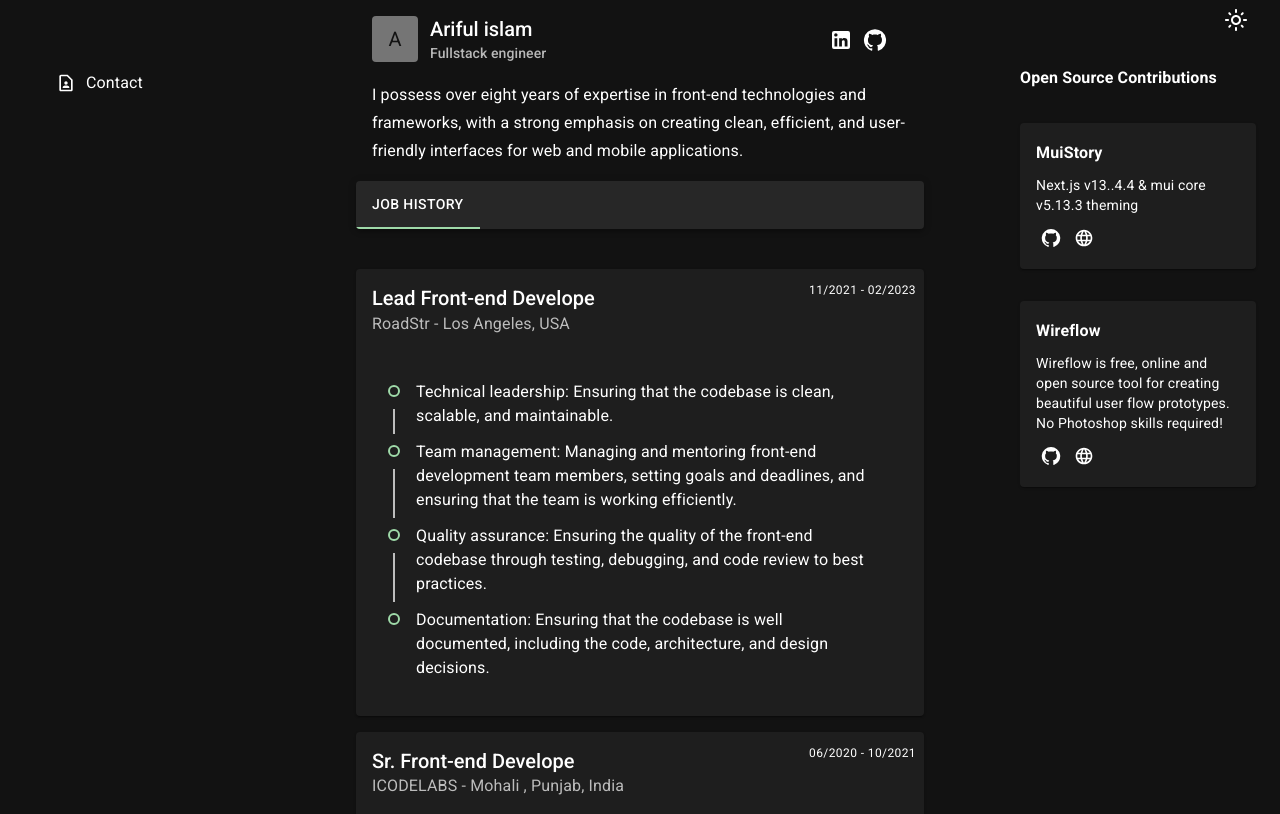
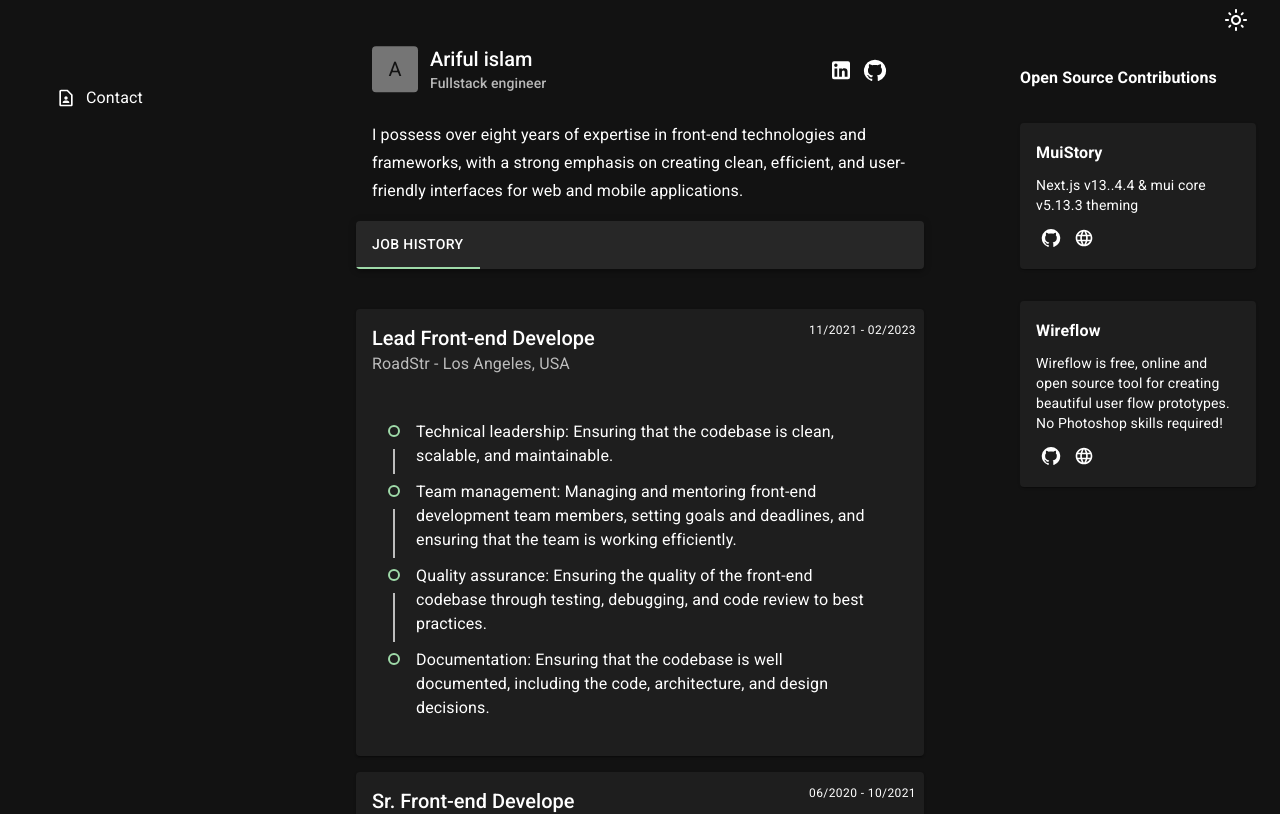
Before and after one commit to arifulbgt4/ariful.io, a Next.js app: page / in a window 1280 px wide. Shown: the top 814 px of the page. Built offline with nearby package versions, Linux system fonts and the light colour scheme.

Commit message:
feat: home parallax

```diff
--- a/src/layouts/DefaultLayout/index.tsx
+++ b/src/layouts/DefaultLayout/index.tsx
@@ -10,13 +10,13 @@ import { useTheme } from "@mui/material/styles";
 // Icons
 import LightModeOutlined from "@mui/icons-material/LightModeOutlined";
 import DarkModeOutlined from "@mui/icons-material/DarkModeOutlined";
+// packages
+import { ParallaxProvider } from "react-scroll-parallax";
 
 // widgets
 import PortfolioHeader from "src/widgets/PortfolioHeader";
 import ListNavigation from "src/widgets/ListNavigation";
 import OpenSource from "src/widgets/OpenSource";
-// Components
-import ScrollTrigger from "src/components/ScrollTrigger";
 // Context
 import { ColorModeContext } from "src/theme";
 // Types
@@ -31,8 +31,7 @@ const DefaultLayout: FC<DefaultLayoutOptions> = ({ children }) => {
   const { toggleColorMode } = useContext(ColorModeContext);
 
   return (
-    <ScrollTrigger threshold={100}>
-      {(trigger) => (
+    <ParallaxProvider>
       <Container
         maxWidth={false}
         sx={{
@@ -47,20 +46,10 @@ const DefaultLayout: FC<DefaultLayoutOptions> = ({ children }) => {
           top={-96}
           zIndex={1}
         >
-            <Grid
-              item
-              xs={
-                Boolean(LANDING_PATHS.includes(pathName))
-                  ? trigger
-                    ? 9
-                    : 6
-                  : 9
-              }
-            >
+          <Grid item xs={9}>
             <PortfolioHeader
-                triger={
-                  Boolean(LANDING_PATHS.includes(pathName)) ? trigger : true
-                }
+              disableLinks
+              animation={Boolean(LANDING_PATHS.includes(pathName))}
             />
           </Grid>
           <Grid item xs={3}>
@@ -77,12 +66,7 @@ const DefaultLayout: FC<DefaultLayoutOptions> = ({ children }) => {
         </Grid>
         <Grid container spacing={12}>
           <Grid item xs>
-              <Box
-                position="sticky"
-                top={
-                  LANDING_PATHS.includes(pathName) ? (trigger ? 80 : 65) : 80
-                }
-              >
+            <Box position="sticky" top={80}>
               <ListNavigation />
             </Box>
           </Grid>
@@ -96,8 +80,7 @@ const DefaultLayout: FC<DefaultLayoutOptions> = ({ children }) => {
           </Grid>
         </Grid>
       </Container>
-      )}
-    </ScrollTrigger>
+    </ParallaxProvider>
   );
 };
 
--- a/src/layouts/LandingLayout/index.tsx
+++ b/src/layouts/LandingLayout/index.tsx
@@ -5,6 +5,8 @@ import { FC } from "react";
 import { useRouter, usePathname } from "next/navigation";
 // @mui
 import { Box, Typography, AppBar, Tabs, Tab } from "@mui/material";
+
+import PortfolioHeader from "src/widgets/PortfolioHeader";
 
 // Types
 import { LandingLayoutOptions } from "./Types";
@@ -19,14 +21,8 @@ const LandingLayout: FC<LandingLayoutOptions> = ({ children }) => {
 
   return (
     <>
-      <Box
-        p={2}
-        position="relative"
-        sx={{
-          zIndex: 3,
-          background: (theme) => theme.palette.background.default,
-        }}
-      >
+      <PortfolioHeader animation={false} upAnimation />
+      <Box p={2} position="relative">
         <Typography variant="subtitle1">
           I possess over eight years of expertise in front-end technologies and
           frameworks, with a strong emphasis on creating clean, efficient, and
--- a/src/widgets/OpenSource/index.tsx
+++ b/src/widgets/OpenSource/index.tsx
@@ -8,12 +8,7 @@ import {
 
 const OpenSource = () => {
   return (
-    <Box
-      sx={{
-        zIndex: 3,
-        background: (theme) => theme.palette.background.default,
-      }}
-    >
+    <Box>
       <Typography variant="h6" sx={{ mb: 4 }}>
         Open Source Contributions
       </Typography>
--- /dev/null
+++ b/src/widgets/PortfolioHeader/Types.ts
@@ -0,0 +1,5 @@
+export interface PortfolioHeaderProps {
+  disableLinks?: boolean;
+  animation?: boolean;
+  upAnimation?: boolean;
+}
--- a/src/widgets/PortfolioHeader/index.tsx
+++ b/src/widgets/PortfolioHeader/index.tsx
@@ -1,3 +1,5 @@
+// React
+import { FC } from "react";
 // @mui
 import {
   Box,
@@ -12,10 +14,29 @@ import {
   GitHub as GitHubIcon,
   LinkedIn as LinkedInIcon,
 } from "@mui/icons-material";
+// packages
+import { useParallax } from "react-scroll-parallax";
 
-const PortfolioHeader = ({ triger }: { triger: boolean }) => {
+import { PortfolioHeaderProps } from "./Types";
+
+const PortfolioHeader: FC<PortfolioHeaderProps> = ({
+  disableLinks = false,
+  animation = true,
+  upAnimation = false,
+}) => {
+  const parallax = useParallax<HTMLDivElement>({
+    translateY: [animation ? -800 : 0, 0, "easeIn"],
+    ...(upAnimation && { translateY: [550, -150, "easeIn"] }),
+  });
+
   return (
-    <Stack direction="row" justifyContent="space-between" alignItems="center">
+    <Stack
+      direction="row"
+      justifyContent="space-between"
+      alignItems="center"
+      position={animation ? "fixed" : "relative"}
+      ref={parallax.ref}
+    >
       <Stack
         direction="row"
         sx={{
@@ -38,7 +59,7 @@ const PortfolioHeader = ({ triger }: { triger: boolean }) => {
           </Typography>
         </Box>
       </Stack>
-      {!triger && (
+      {!disableLinks && (
         <Stack direction="row" sx={{ mr: 4, mt: 2 }}>
           <Link
             underline="none"
```
Lines whose indentation alone changed are shown as unchanged.
